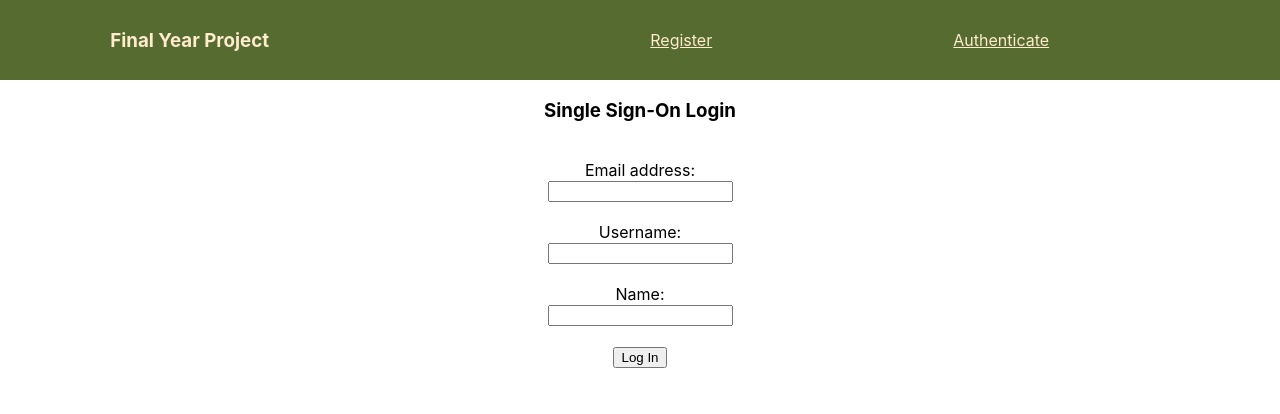
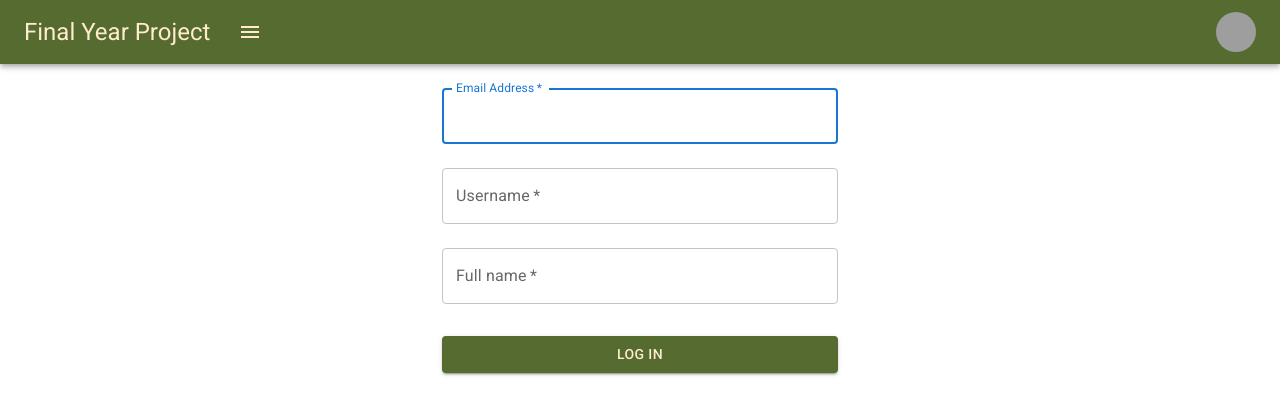
Before and after one commit to anghelutaraluca99/final-year-project, a React (Create React App) app in the folder client/: page /oidc_interaction/1/login in a window 1280 px wide. Shown: the top 414 px of the page. Built offline with nearby package versions, Linux system fonts and the light colour scheme; grey boxes are pictures that could not be loaded.

Commit message:
Updated registration and login forms to use material ui

```diff
--- a/client/public/index.html
+++ b/client/public/index.html
@@ -3,6 +3,7 @@
   <head>
     <meta charset="utf-8" />
     <link rel="icon" href="%PUBLIC_URL%/favicon.ico" />
+    <link rel="stylesheet" href="https://fonts.googleapis.com/css?family=Roboto:300,400,500,700&display=swap"/>
     <meta name="viewport" content="width=device-width, initial-scale=1" />
     <meta name="theme-color" content="#000000" />
     <meta
--- a/client/src/Components/AppBar.js
+++ b/client/src/Components/AppBar.js
@@ -1,5 +1,7 @@
 import React from 'react';
-import {useState, useEffect} from 'react';
+import {useState, useEffect, useContext} from 'react';
+import {Link} from 'react-router-dom';
+import { AppContext } from '../Pages/App/context';
 import AppBar from '@mui/material/AppBar';
 import Box from '@mui/material/Box';
 import Toolbar from '@mui/material/Toolbar';
@@ -9,16 +11,23 @@ import Menu from '@mui/material/Menu';
 import MenuIcon from '@mui/icons-material/Menu';
 import Container from '@mui/material/Container';
 import Avatar from '@mui/material/Avatar';
-import Button from '@mui/material/Button';
 import Tooltip from '@mui/material/Tooltip';
 import MenuItem from '@mui/material/MenuItem';
 
 const pages = ['Services'];
-const settings = ['Profile', 'Account', 'Dashboard', 'Logout'];
 
 const ResponsiveAppBar = () => {
+
   const [anchorElNav, setAnchorElNav] = useState(null);
   const [anchorElUser, setAnchorElUser] = useState(null);
+  const [userSettings, setUserSettings] = useState(['Login', 'Register']);
+
+  const { user } = useContext(AppContext);
+  useEffect(()=>{
+    if(user) {
+        setUserSettings(['Profile', 'Account', 'Dashboard', 'Logout']);
+      }
+  },[user]);
 
   const handleOpenNavMenu = (event) => {
     setAnchorElNav(event.currentTarget);
@@ -34,21 +43,22 @@ const ResponsiveAppBar = () => {
   };
 
   return (
-    <AppBar position="static">
+    <AppBar position="static" sx={{background: "darkolivegreen", color: "blanchedalmond",}}>
       <Container maxWidth="xl">
         <Toolbar disableGutters>
+
           {/* Displays the name of the Website in AppBar when menu icon is not visible */}
           <Typography
-            variant="h6"
+            variant="h5"
             noWrap
             component="div"
-            sx={{ mr: 2, display: { xs: 'none', md: 'flex' } }}
+            sx={{ mr: 2, display: { xs: 'flex', md: 'flex' } }}
           >
-            FYP
+            Final Year Project
           </Typography>
 
-          <Box sx={{ flexGrow: 1, display: { xs: 'flex', md: 'none' } }}>
-
+          {/* NAV MENU */}
+          <Box sx={{ flexGrow: 1, display: { xs: 'flex', md: 'flex' } }}>
             {/* Displays the menu icon */}
             <IconButton
               size="large"
@@ -86,37 +96,13 @@ const ResponsiveAppBar = () => {
                 </MenuItem>
               ))}
             </Menu>
-
           </Box>
 
-          {/* Displays the name of the Website in AppBar when Menu icon is present */}
-          <Typography
-            variant="h6"
-            noWrap
-            component="div"
-            sx={{ flexGrow: 1, display: { xs: 'flex', md: 'none' } }}
-          >
-            FYP
-          </Typography>
-
-          {/* Displays the available pages as buttons in the AppBar */}
-          <Box sx={{ flexGrow: 1, display: { xs: 'none', md: 'flex' } }}>
-            {pages.map((page) => (
-              <Button
-                key={page}
-                onClick={handleCloseNavMenu}
-                sx={{ my: 2, color: 'white', display: 'block' }}
-              >
-                {page}
-              </Button>
-            ))}
-          </Box>
-
-          {/* Displays the user menu and handles clicking the menu items */}
+          {/* USER MENU */}
           <Box sx={{ flexGrow: 0 }}>
             <Tooltip title="Open settings">
               <IconButton onClick={handleOpenUserMenu} sx={{ p: 0 }}>
-                <Avatar src="/static/images/avatar/2.jpg" />
+                <Avatar alt={user?.name?.toUpperCase()} src="/static/images/avatar/2.jpg" />
               </IconButton>
             </Tooltip>
             <Menu
@@ -135,14 +121,15 @@ const ResponsiveAppBar = () => {
               open={Boolean(anchorElUser)}
               onClose={handleCloseUserMenu}
             >
-              {settings.map((setting) => (
-                <MenuItem key={setting} onClick={handleCloseUserMenu}>
+              {userSettings.map((setting) => (
+                // <Link to={`/${setting}`}>
+                <MenuItem key={setting} component={Link} to={`/${setting}`} onClick={handleCloseUserMenu}>
                   <Typography textAlign="center">{setting}</Typography>
                 </MenuItem>
+                // </Link>
               ))}
             </Menu>
           </Box>
-
         </Toolbar>
       </Container>
     </AppBar>
--- a/client/src/Pages/App/App.js
+++ b/client/src/Pages/App/App.js
@@ -22,6 +22,7 @@ function App() {
     const dispatchUserEvent = (actionType, payload) => {
 		switch (actionType) {
 			case 'SET_USER':
+                console.log('SET_USER');
 				setUser(payload);
 				return;
 			case 'LOGOUT_USER':
@@ -36,12 +37,13 @@ function App() {
       <Router>
           <div className="App">
               <AppContext.Provider value={{ user, dispatchUserEvent }}>
-              {/* <AppBar/> */}
-              <NavBar />
+              <AppBar/>
+              {/* <NavBar /> */}
               <Routes>
                   <Route exact path='/' element={<HomePage/>}/>
                   <Route exact path='/register' element={<RegistrationPage/>}/>
-                  <Route exact path='/authenticate' element={<LoginPage/>}/>
+                  <Route exact path='/login' element={<LoginPage/>}/>
+                  {/* <Route exact path='/login' element={<LoginForm/>}/> */}
                   <Route exact path='/settings' element={<SettingsPage/>}/>
                   <Route exact path='/deleteAuthenticator' element={<DeleteAuthenticator/>}/>
                   <Route exact path='/oidc_interaction/:uid/login' element={<OIDC_login/>}/>
--- a/client/src/Pages/Interaction/Login.js
+++ b/client/src/Pages/Interaction/Login.js
@@ -1,34 +1,39 @@
+import './Interaction.css';
+import { Button, TextField, Box, Container } from '@mui/material';
 import { useParams } from 'react-router-dom';
-import {useState, useEffect} from 'react';
+import React, {useContext} from 'react';
 import { useNavigate } from "react-router-dom";
 import { Authenticate } from '../../Utils/WebAuthnUtils';
-import './Interaction.css';
+import GetFingerprint from '../../Utils/GetFingerprint';
+import { AppContext } from '../App/context';
 
 function OIDC_Login() {
 
-  // Login state variables
-  const [email, setEmail] = useState(null);
-  const [username, setUsername] = useState(null);
-  const [name, setName] = useState(null);
+  const navigate = useNavigate();
+  let {uid} = useParams();
+  const {dispatchUserEvent} = useContext(AppContext);
 
-  let {uid} = useParams();
-  const navigate = useNavigate();
 
-  const handleLogin = async (e) => {
-
+  const handleSubmit = async (e) => {
     e.preventDefault();
 
     // Authenticate user first
+    const data = new FormData(e.currentTarget);
     const user = {
-      name: name,
-      email: email,
-      username: username,
-    };
+      email: data.get('email'),
+      username: data.get('username'),
+      name: data.get('name'),
+    }
     let authentication_successful = await Authenticate(user);
 
+
     if(authentication_successful) {
+      // Set user globally + send fingerprint to BE
+      dispatchUserEvent('SET_USER', user);
+      const fingerprint = await GetFingerprint();
+
       // reply to OIDC endpoint
-      const new_uid = await fetch('http://localhost:3000/oidc_interaction/' + uid + '/login', {
+      const oidc_resp = await fetch('http://localhost:3000/oidc_interaction/' + uid + '/login', {
         method: 'POST',
         headers: {
           Authorization: `Bearer ${localStorage.getItem("jwt_token")}`,
@@ -37,31 +42,60 @@ function OIDC_Login() {
       });
 
       // Navigate to consent page
-      const data = await new_uid.json();
-      const parsed_new_uid = data.uid;
-      const parsed_scope = data.scope;
+      const resp = await oidc_resp.json();
+      const parsed_new_uid = resp.uid;
+      const parsed_scope = resp.scope;
       navigate("/oidc_interaction/" + parsed_new_uid + "/consent/" + parsed_scope);
 
     } else {
-      console.log("-------- FIDO authentication failed.")
+      // Display error
     }
   }
 
   return (
     <div>
-      <div>
-        <h3> Single Sign-On Login </h3><br/>
-        {/*TODO: update to use FORMIK*/}
-        <form onSubmit={handleLogin}>
-          <label>Email address:</label><br/>
-          <input name="email" type="text" onChange={(e) => {setEmail(e.target.value);}}/><br/><br/>
-          <label>Username:</label><br/>
-          <input name="username" type="text" onChange={(e) => {setUsername(e.target.value);}}/><br/><br/>
-          <label>Name:</label><br/>
-          <input name="name" type="text" onChange={(e) => {setName(e.target.value);}}/><br/><br/>
-          <input type="submit" value="Log In"/>
-        </form>
-      </div>
+        <Container component="main" maxWidth="xs">
+          <Box component="form" onSubmit={handleSubmit} sx={{ mt: 1 }}>
+            <TextField
+            margin="normal"
+            required
+            fullWidth
+            id="email"
+            label="Email Address"
+            name="email"
+            autoComplete="email"
+            autoFocus
+            />
+            <TextField
+            margin="normal"
+            required
+            fullWidth
+            name="username"
+            label="Username"
+            type="username"
+            id="username"
+            autoComplete="username"
+            />
+            <TextField
+            margin="normal"
+            required
+            fullWidth
+            name="name"
+            label="Full name"
+            type="name"
+            id="name"
+            autoComplete="name"
+            />
+            <Button
+            type="submit"
+            fullWidth
+            variant="contained"
+            sx={{background: "darkolivegreen", color: "blanchedalmond", mt: 3, mb: 2 }}
+            >
+            Log In
+            </Button>
+          </Box>
+        </Container>
     </div>
   );
 }
--- a/client/src/Pages/Login/Login.js
+++ b/client/src/Pages/Login/Login.js
@@ -1,25 +1,26 @@
 import './Login.css';
-import React, {useContext, useState} from 'react';
+import { Button, TextField, Box, Container } from '@mui/material';
+import React, {useContext} from 'react';
 import { useNavigate } from "react-router-dom";
 import { Authenticate } from '../../Utils/WebAuthnUtils';
 import GetFingerprint from '../../Utils/GetFingerprint';
 import { AppContext } from '../App/context';
 
+
 function LoginPage() {
 
-    const [email, setEmail] = useState(null);
-    const [username, setUsername] = useState(null);
-    const [name, setName] = useState(null);
     const navigate = useNavigate();
     const { dispatchUserEvent } = useContext(AppContext);
+
     async function handleSubmit(e) {
         e.preventDefault();
 
+        const data = new FormData(e.currentTarget);
         const user = {
-            name: name,
-            email: email,
-            username: username,
-            };
+          email: data.get('email'),
+          username: data.get('username'),
+          name: data.get('name'),
+        }
         let authentication_successful = await Authenticate(user);
 
         if(authentication_successful){
@@ -34,17 +35,48 @@ function LoginPage() {
 
     return (
         <div>
-            <h3> Authentication Page </h3><br/>
-            {/*TODO: update to use FORMIK*/}
-            <form onSubmit={handleSubmit}>
-                <label>Email address:</label><br/>
-                <input name="email" type="text" onChange={(e) => {setEmail(e.target.value) }}/><br/><br/>
-                <label>Username:</label><br/>
-                <input name="username" type="text" onChange={(e) => {setUsername(e.target.value);}}/><br/><br/>
-                <label>Name:</label><br/>
-                <input name="name" type="text" onChange={(e) => {setName(e.target.value);}}/><br/><br/>
-                <input type="submit" value="Log In"/>
-            </form>
+            <Container component="main" maxWidth="xs">
+                <Box component="form" onSubmit={handleSubmit} sx={{ mt: 1 }}>
+                    <TextField
+                    margin="normal"
+                    required
+                    fullWidth
+                    id="email"
+                    label="Email Address"
+                    name="email"
+                    autoComplete="email"
+                    autoFocus
+                    />
+                    <TextField
+                    margin="normal"
+                    required
+                    fullWidth
+                    name="username"
+                    label="Username"
+                    type="username"
+                    id="username"
+                    autoComplete="username"
+                    />
+                    <TextField
+                    margin="normal"
+                    required
+                    fullWidth
+                    name="name"
+                    label="Full name"
+                    type="name"
+                    id="name"
+                    autoComplete="name"
+                    />
+                    <Button
+                    type="submit"
+                    fullWidth
+                    variant="contained"
+                    sx={{background: "darkolivegreen", color: "blanchedalmond", mt: 3, mb: 2 }}
+                    >
+                    Log In
+                    </Button>
+                </Box>
+            </Container>
         </div>
     );
 }
--- a/client/src/Pages/Register/Register.js
+++ b/client/src/Pages/Register/Register.js
@@ -1,5 +1,6 @@
 import './Register.css';
-import React, {useContext, useState} from 'react';
+import { Button, TextField, Box, Container } from '@mui/material';
+import React, {useContext} from 'react';
 import { Register } from '../../Utils/WebAuthnUtils';
 import { useNavigate } from "react-router-dom";
 import GetFingerprint from '../../Utils/GetFingerprint';
@@ -7,9 +8,6 @@ import { AppContext } from '../App/context';
 
 function RegistrationPage() {
 
-    const [email, setEmail] = useState(null);
-    const [username, setUsername] = useState(null);
-    const [name, setName] = useState(null);
     const navigate = useNavigate();
 
     const { dispatchUserEvent } = useContext(AppContext);
@@ -17,18 +15,18 @@ function RegistrationPage() {
     async function handleSubmit(e){
         e.preventDefault();
 
+        // Register user first
+        const data = new FormData(e.currentTarget);
         const user = {
-            name: name,
-            email: email,
-            username: username,
-        };
+        email: data.get('email'),
+        username: data.get('username'),
+        name: data.get('name'),
+        }
         const registration_successful = await Register(user);
 
-        console.log("registration_successful: ", registration_successful);
-
         if(registration_successful){
+            // Set user globally + register fingerprint
             dispatchUserEvent('SET_USER', user);
-            // Send fingerprint to BE - need to be logged in first
             const fingerprint = await GetFingerprint();
             navigate("/");
         } else {
@@ -38,18 +36,49 @@ function RegistrationPage() {
 
     return (
         <div>
-            <h3> Registration Page </h3><br/>
-            {/*TODO: update to use FORMIK*/}
-            <form onSubmit={handleSubmit}>
-                <label>Email address:</label><br/>
-                <input name="email" type="text" onChange={(e) => {setEmail(e.target.value);}}/><br/><br/>
-                <label>Username:</label><br/>
-                <input name="username" type="text" onChange={(e) => {setUsername(e.target.value); }}/><br/><br/>
-                <label>Name:</label><br/>
-                <input name="name" type="text" onChange={(e) => {setName(e.target.value); }}/><br/><br/>
-                <input type="submit" value="Create Account"/>
-            </form>
-        </div>
+      <Container component="main" maxWidth="xs">
+        <Box component="form" onSubmit={handleSubmit} sx={{ mt: 1 }}>
+          <TextField
+          margin="normal"
+          required
+          fullWidth
+          id="email"
+          label="Email Address"
+          name="email"
+          autoComplete="email"
+          autoFocus
+          />
+          <TextField
+          margin="normal"
+          required
+          fullWidth
+          name="username"
+          label="Username"
+          type="username"
+          id="username"
+          autoComplete="username"
+          />
+          <TextField
+          margin="normal"
+          required
+          fullWidth
+          name="name"
+          label="Full name"
+          type="name"
+          id="name"
+          autoComplete="name"
+          />
+          <Button
+          type="submit"
+          fullWidth
+          variant="contained"
+          sx={{background: "darkolivegreen", color: "blanchedalmond", mt: 3, mb: 2 }}
+          >
+          Log In
+          </Button>
+        </Box>
+      </Container>
+    </div>
     );
 }
 
```
Also changed, not shown: client/src/Pages/Home/Home.js (+20 -6 lines).
